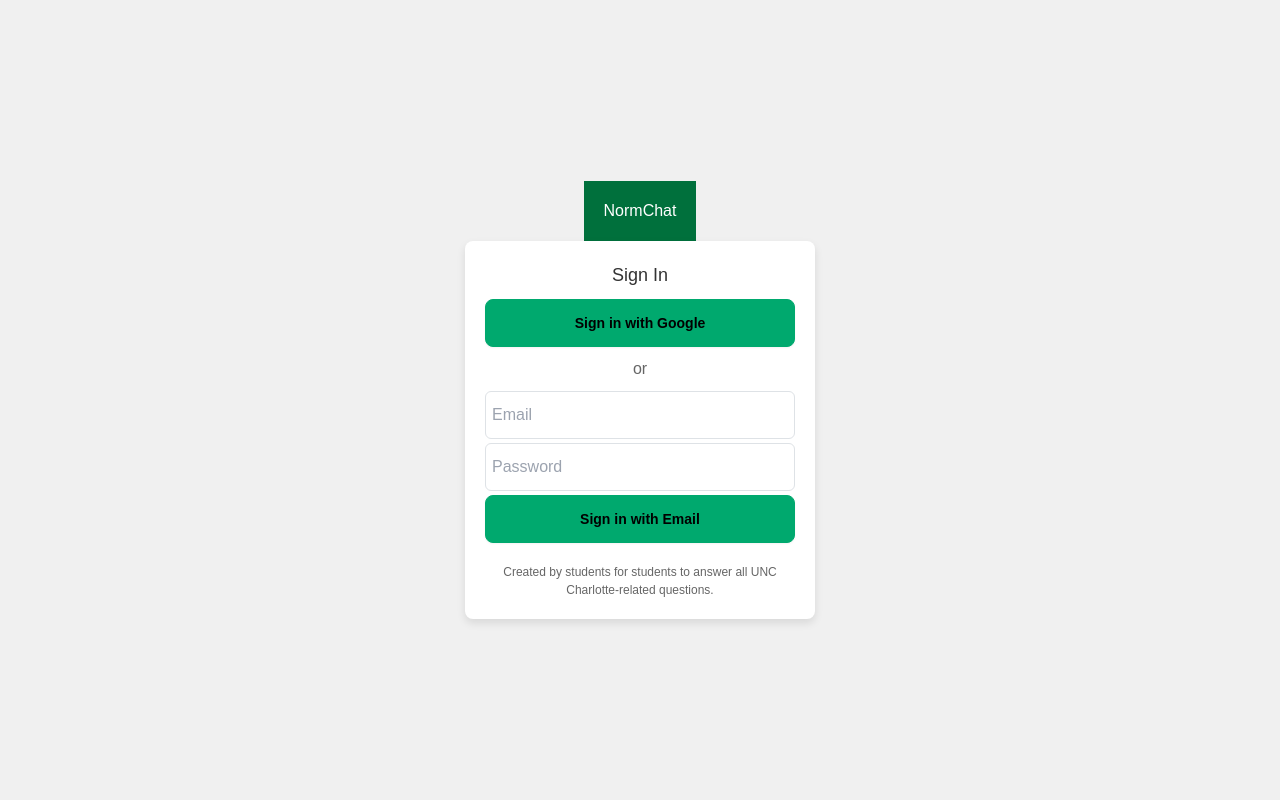
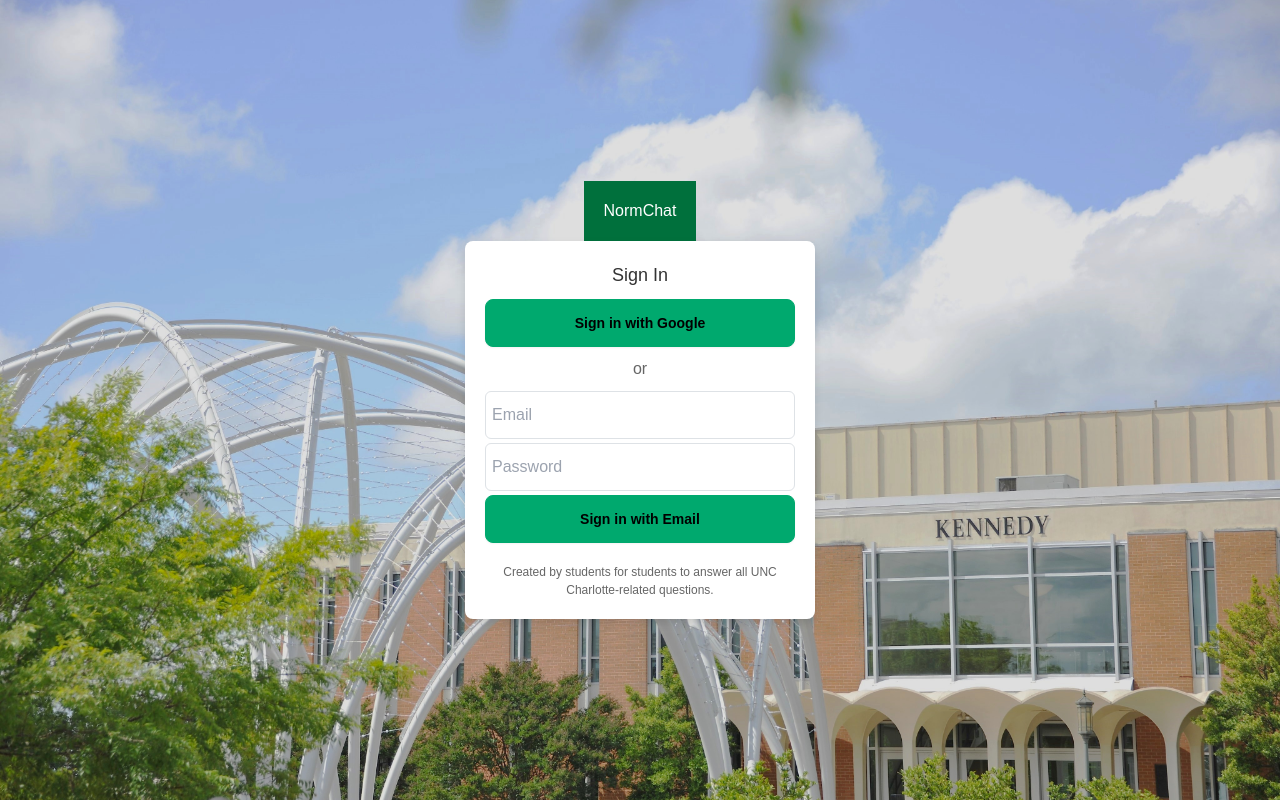
Before and after one commit to sriyamac/NormChat, a React (Create React App) app in the folder frontend/: page / in a window 1280 px wide. Built offline with nearby package versions, Linux system fonts and the light colour scheme.

Commit message:
updating chatbot and auth UI

```diff
--- a/frontend/src/components/Chat.js
+++ b/frontend/src/components/Chat.js
@@ -8,6 +8,7 @@ import { Auth } from "./Auth";
 import { Link, useParams } from "react-router-dom"
 import { Card } from "../components/ui/card";
 import { chat } from "../chat-helper";
+import "../styles/App.css";
 
 const cookies = new Cookies(); //get, set, and remove cookies from browser
 
@@ -94,7 +95,7 @@ export const Chat = (isAuth) => {
     <div className="chat-app">
       <div className="header">
         <div></div>
-        <h1>Room ID: {auth.currentUser ? auth.currentUser.displayName : "Guest"}</h1> {/**room ID is displayed for debugging purposes, will change to "NormChat" before deployment*/}
+        <h1>Welcome  <b>{auth.currentUser ? auth.currentUser.displayName : "Guest"}</b></h1> {/**room ID is displayed for debugging purposes, will change to "NormChat" before deployment*/}
         <div className="header-right-col header-button-container">
           <Link to="/conversation-list">
             <button className="btn btn-active">Close Chat</button>
--- a/frontend/src/components/ConversationList.js
+++ b/frontend/src/components/ConversationList.js
@@ -105,7 +105,7 @@ export const ConversationList = () => {
             <div key={closedRoom.id} className='shadow-sm border room-card'>
               <Link to={`/chat/${closedRoom.room}`} className='room-link'>
                 <div><strong>Last Message: </strong>{closedRoom.lastMessage}</div>
-                <div>{closedRoom.timestamp}</div>
+                <div><b>{closedRoom.timestamp}</b></div>
               </Link>
             </div>
           ))}
--- a/frontend/src/styles/App.css
+++ b/frontend/src/styles/App.css
@@ -46,6 +46,9 @@ body {
   align-items: center;
   height: 100vh;
   background-color: #f0f0f0;
+  background-image: url('../uncc.jpg');
+  background-size: cover;
+  background-position: center;
 }
 
 .auth-content {
```
Also changed, not shown: frontend/src/uncc.jpg (added).
